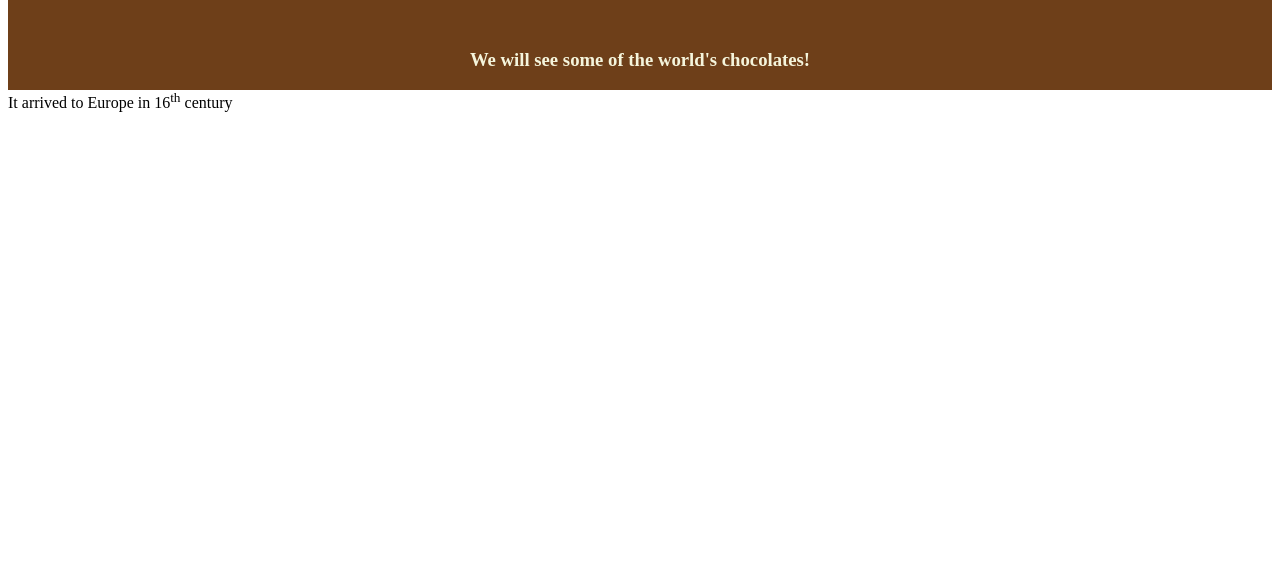
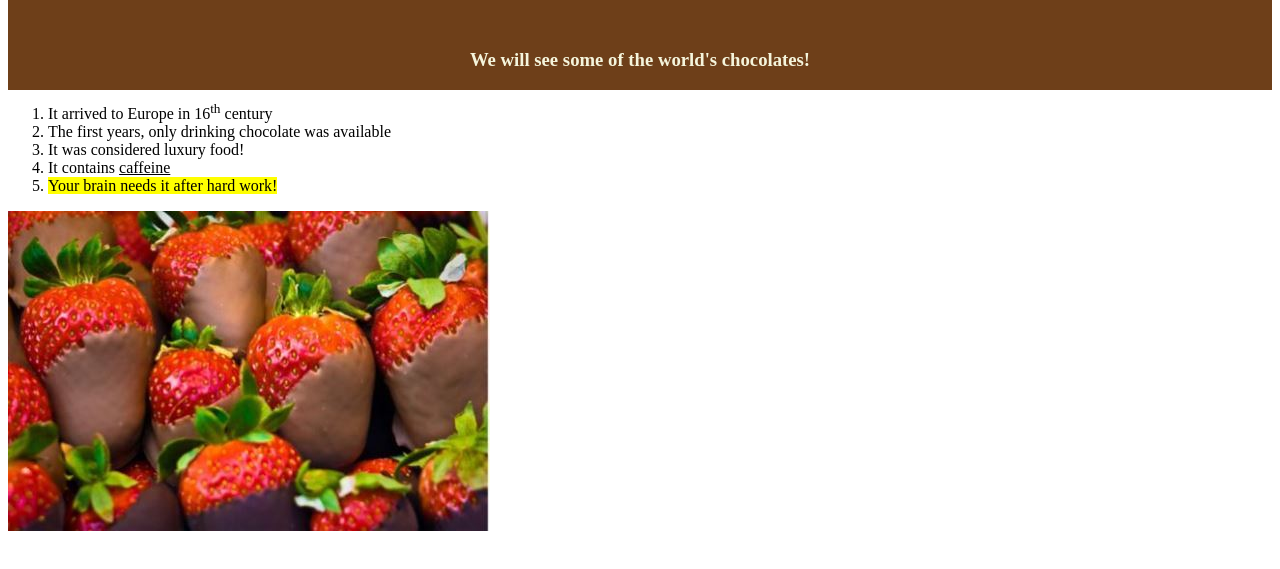
Before and after one commit to gemGreece/georgeMitronikasWEB2GitTest, a plain HTML site: page index.html in a window 1280 px wide. Shown: the part 91-660 px from the top of the page. Drawn offline with Linux system fonts and the light colour scheme.

Commit message:
Introduction to WEB tools Assignment 1

```diff
--- a/css/mystyles.css
+++ b/css/mystyles.css
@@ -8,3 +8,7 @@
     text-align: center;
     padding-top: 30px;
 }
+
+ol {
+    margin-top: 30px;
+}
--- a/index.html
+++ b/index.html
@@ -17,7 +17,16 @@
     <div class="jumbotron">
         <h1>A site about chocolate</h1>
         <h3>We will see some of the world's chocolates!</h3>
-        <p>It arrived to Europe in 16<sup>th</sup> century</p>
+        <ol>
+            <li>It arrived to Europe in 16<sup>th</sup> century</li>
+            <li>The first years, only drinking chocolate was available</li>
+            <li>It was considered luxury food!</li>
+            <li>It contains <ins>caffeine</ins></li>
+            <li><mark>Your brain needs it after hard work!</mark></li>
+        </ol>
+        <a href="https://en.wikipedia.org/wiki/Chocolate" target="_blank">
+            <img src="images/chocolatethings.jpg" alt="strawberries with chocolate" title="strawberries as a dessert"/>
+        </a>
     </div>
 </body>
 
```
Also changed, not shown: images/chocolatethings.jpg (added).
